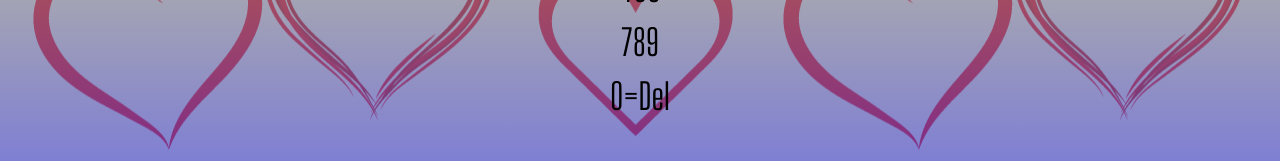
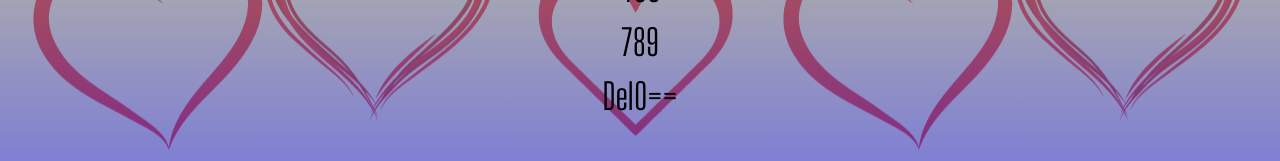
Before and after one commit to RaiderAlf/calculadoraLivejoy, a React (Vite) app: page / in a window 1280 px wide. Shown: the part 411-572 px from the top of the page. Built offline with nearby package versions, Linux system fonts and the light colour scheme.

Commit message:
style fixes

```diff
--- a/src/App.tsx
+++ b/src/App.tsx
@@ -15,7 +15,7 @@ const App: React.FC = () => {
   const [display, setDisplay] = useState('');
 
   const handleClick = (value: string) => {
-    if (value === '=') {
+    if (value === '==') {
       try {
         setDisplay('$ ' + (parseFloat(display) / 768).toFixed(2).toString());
       } catch {
@@ -50,10 +50,10 @@ const App: React.FC = () => {
           ))}
         </div>
         <div>
-          {['0', '='].map((value) => (
+          <Button value="Del" onClick={handleClick} />
+          {['0', '=='].map((value) => (
             <Button key={value} value={value} onClick={handleClick} />
           ))}
-          <Button value="Del" onClick={handleClick} />
         </div>
       </div>
     </div>
```
